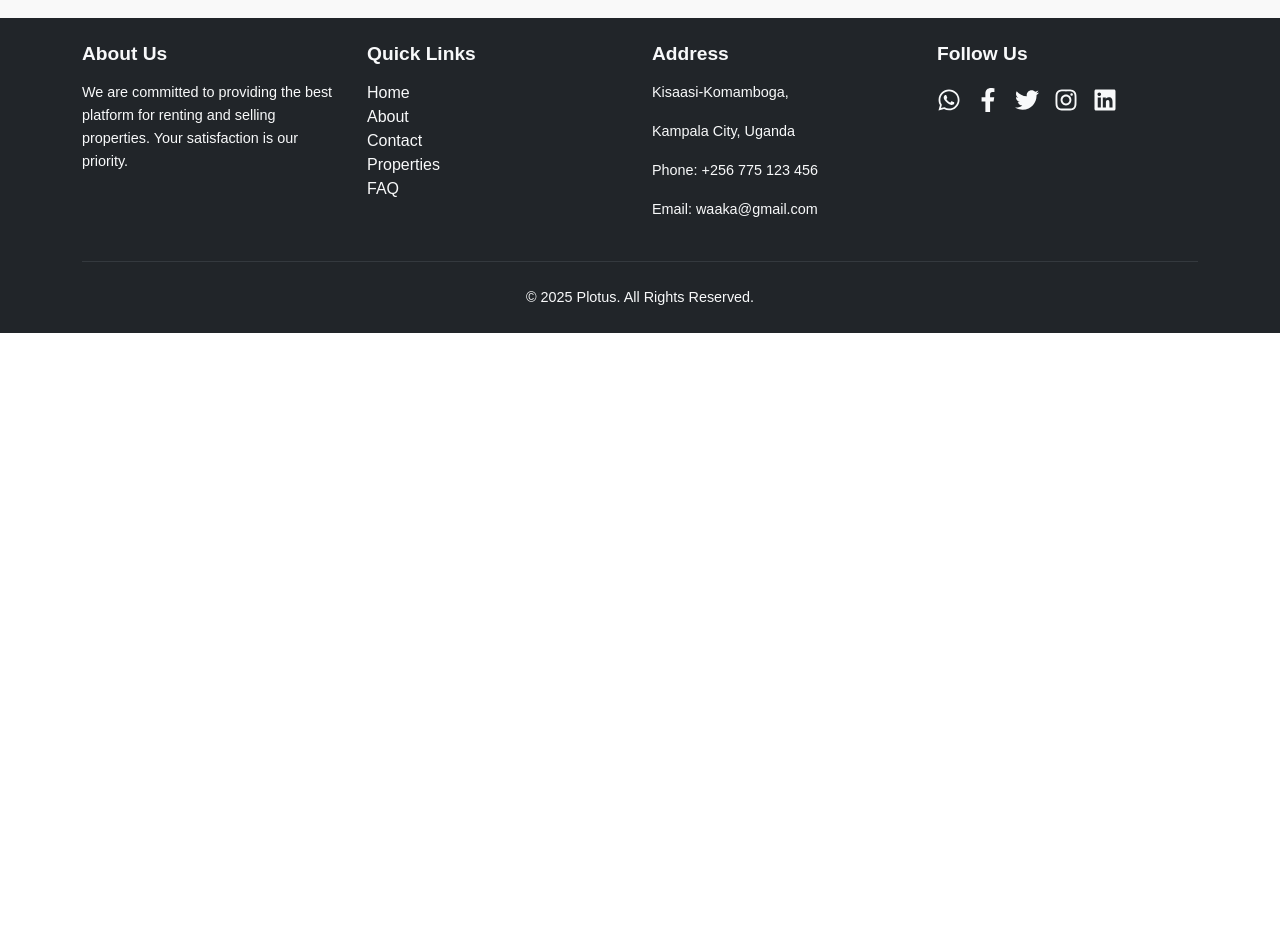
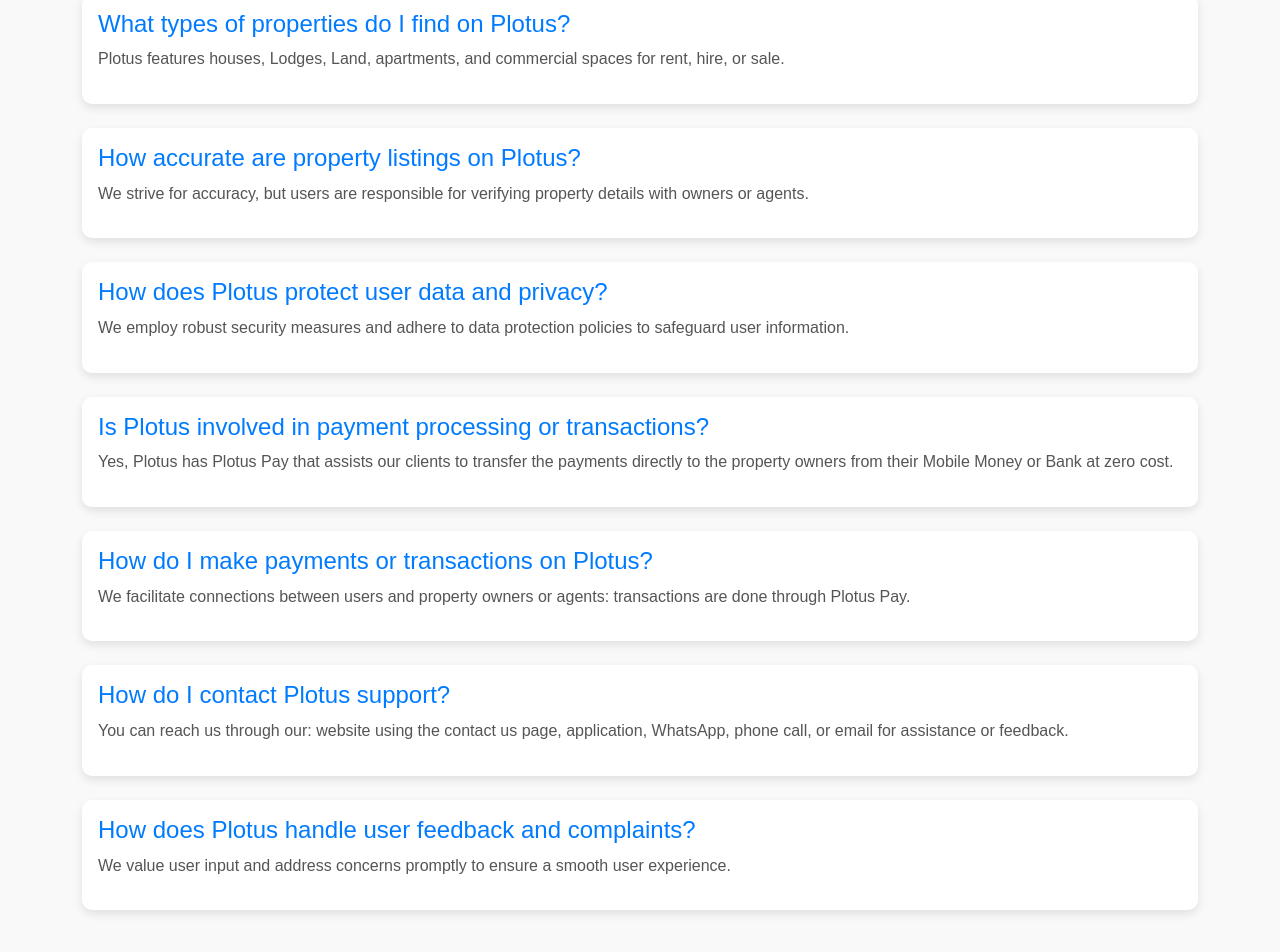
Before and after one commit to CosmasA/waaka, a React (Vite) app: page /waaka/about in a window 1280 px wide. Shown: the part 960-1912 px from the top of the page. Before the commit the page ends 1293 px from the top, so only its background shows below. Built offline with nearby package versions, Linux system fonts and the light colour scheme.

Commit message:
Modified About page

```diff
--- a/src/App.jsx
+++ b/src/App.jsx
@@ -4,7 +4,6 @@
 import About from "./components/About/About";
 import Footer from "./components/Home/Footer";
 import Home from "./components/Home/Home";
-import FAQ from "./components/About/FAQ";
 
 function App() {
   return (
@@ -14,7 +13,6 @@
         <Routes>
           <Route path="/" element={<Home />} />
           <Route path="/about" element={<About />} />
-          <Route path="/faq" element={<FAQ />} />
         </Routes>
         <Footer />
       </div>
--- a/src/components/About/About.jsx
+++ b/src/components/About/About.jsx
@@ -86,6 +86,87 @@
               </Card.Body>
             </Card>
           </Col>
+          <Col md={12} className="mt-4">
+            <Card className="faq-card">
+              <Card.Body>
+                <h5>What types of properties do I find on Plotus?</h5>
+                <p>
+                  Plotus features houses, Lodges, Land, apartments, and
+                  commercial spaces for rent, hire, or sale.
+                </p>
+              </Card.Body>
+            </Card>
+          </Col>
+          <Col md={12} className="mt-4">
+            <Card className="faq-card">
+              <Card.Body>
+                <h5>How accurate are property listings on Plotus?</h5>
+                <p>
+                  We strive for accuracy, but users are responsible for
+                  verifying property details with owners or agents.
+                </p>
+              </Card.Body>
+            </Card>
+          </Col>
+          <Col md={12} className="mt-4">
+            <Card className="faq-card">
+              <Card.Body>
+                <h5>How does Plotus protect user data and privacy?</h5>
+                <p>
+                  We employ robust security measures and adhere to data
+                  protection policies to safeguard user information.
+                </p>
+              </Card.Body>
+            </Card>
+          </Col>
+          <Col md={12} className="mt-4">
+            <Card className="faq-card">
+              <Card.Body>
+                <h5>
+                  Is Plotus involved in payment processing or transactions?
+                </h5>
+                <p>
+                  Yes, Plotus has Plotus Pay that assists our clients to
+                  transfer the payments directly to the property owners from
+                  their Mobile Money or Bank at zero cost.
+                </p>
+              </Card.Body>
+            </Card>
+          </Col>
+          <Col md={12} className="mt-4">
+            <Card className="faq-card">
+              <Card.Body>
+                <h5>How do I make payments or transactions on Plotus?</h5>
+                <p>
+                  We facilitate connections between users and property owners or
+                  agents: transactions are done through Plotus Pay.
+                </p>
+              </Card.Body>
+            </Card>
+          </Col>
+          <Col md={12} className="mt-4">
+            <Card className="faq-card">
+              <Card.Body>
+                <h5>How do I contact Plotus support?</h5>
+                <p>
+                  You can reach us through our: website using the contact us
+                  page, application, WhatsApp, phone call, or email for
+                  assistance or feedback.
+                </p>
+              </Card.Body>
+            </Card>
+          </Col>
+          <Col md={12} className="mt-4">
+            <Card className="faq-card">
+              <Card.Body>
+                <h5>How does Plotus handle user feedback and complaints?</h5>
+                <p>
+                  We value user input and address concerns promptly to ensure a
+                  smooth user experience.
+                </p>
+              </Card.Body>
+            </Card>
+          </Col>
         </Row>
       </Container>
     </div>
--- a/src/components/About/FAQ.jsx
+++ /dev/null
@@ -1,65 +0,0 @@
-// import React from "react";
-import { Container, Accordion } from "react-bootstrap";
-
-const FAQ = () => {
-  const faqs = [
-    {
-      question: "What types of properties do I find on Plotus?",
-      answer:
-        "Plotus features houses, Lodges, Land, apartments, and commercial spaces for rent, hire, or sale.",
-    },
-    {
-      question: "How accurate are property listings on Plotus?",
-      answer:
-        "We strive for accuracy, but users are responsible for verifying property details with owners or agents.",
-    },
-    {
-      question: "Do I need to create an account to use Plotus?",
-      answer:
-        "Yes, registration is required to access full features and contact property owners or agents.",
-    },
-    {
-      question: "How does Plotus protect user data and privacy?",
-      answer:
-        "We employ robust security measures and adhere to data protection policies to safeguard user information.",
-    },
-    {
-      question: "How do I make payments or transactions on Plotus?",
-      answer:
-        "We facilitate connections between users and property owners or agents: transactions are done through Plotus Pay.",
-    },
-    {
-      question: "Is Plotus involved in payment processing or transactions?",
-      answer:
-        "Yes, Plotus has Plotus Pay that assists our clients to transfer the payments directly to the property owners from their Mobile Money or Bank at zero cost.",
-    },
-    {
-      question: "How do I contact Plotus support?",
-      answer:
-        "You can reach us through our: website using the contact us page, application, WhatsApp, phone call, or email for assistance or feedback.",
-    },
-    {
-      question: "How does Plotus handle user feedback and complaints?",
-      answer:
-        "We value user input and address concerns promptly to ensure a smooth user experience.",
-    },
-  ];
-
-  return (
-    <div className="faq-section py-5">
-      <Container>
-        <h2 className="text-center mb-4">Frequently Asked Questions</h2>
-        <Accordion>
-          {faqs.map((faq, index) => (
-            <Accordion.Item eventKey={index.toString()} key={index}>
-              <Accordion.Header>{faq.question}</Accordion.Header>
-              <Accordion.Body>{faq.answer}</Accordion.Body>
-            </Accordion.Item>
-          ))}
-        </Accordion>
-      </Container>
-    </div>
-  );
-};
-
-export default FAQ;
--- a/src/components/Home/Footer.jsx
+++ b/src/components/Home/Footer.jsx
@@ -6,6 +6,7 @@
   FaLinkedin,
   FaWhatsapp,
 } from "react-icons/fa";
+import { Link } from "react-router-dom";
 
 const Footer = () => {
   return (
@@ -26,29 +27,24 @@
             <h5>Quick Links</h5>
             <ul className="list-unstyled">
               <li>
-                <a href="#home" className="footer-link">
+                <Link to="/" className="footer-link">
                   Home
-                </a>
+                </Link>
               </li>
               <li>
-                <a href="#about" className="footer-link">
+                <Link to="/about" className="footer-link">
                   About
-                </a>
+                </Link>
               </li>
               <li>
-                <a href="#contact" className="footer-link">
+                <Link to="#contact" className="footer-link">
                   Contact
-                </a>
+                </Link>
               </li>
               <li>
-                <a href="#properties" className="footer-link">
+                <Link to="#properties" className="footer-link">
                   Properties
-                </a>
-              </li>
-              <li>
-                <a href="#faq" className="footer-link">
-                  FAQ
-                </a>
+                </Link>
               </li>
             </ul>
           </Col>
@@ -58,8 +54,10 @@
             <h5>Address</h5>
             <p>Kisaasi-Komamboga,</p>
             <p>Kampala City, Uganda</p>
+            <p>Ntare Road,</p>
+            <p>Mbarara City, Western Uganda</p>
             <p>Phone: +256 775 123 456</p>
-            <p>Email: waaka@gmail.com</p>
+            <p>Email: plotusuganda@gmail.com</p>
           </Col>
 
           {/* Social Media */}
--- a/src/components/Home/NavBar.jsx
+++ b/src/components/Home/NavBar.jsx
@@ -28,9 +28,6 @@
               </Nav.Link>
               <Nav.Link href="#contact">Contact</Nav.Link>
               <Nav.Link href="#property">Properties</Nav.Link>
-              <Nav.Link as={Link} to="/faq">
-                FAQ
-              </Nav.Link>
 
               {/* User Profile Section */}
               <NavDropdown
--- a/src/components/Home/Testimonials.jsx
+++ b/src/components/Home/Testimonials.jsx
@@ -79,7 +79,7 @@
   };
 
   return (
-    <div className="testimonials-section py-4">
+    <div className="testimonials-section py-2">
       <Container>
         <h2 className="text-center mb-4">What Our Clients Say</h2>
         <Row className="g-4">
```
